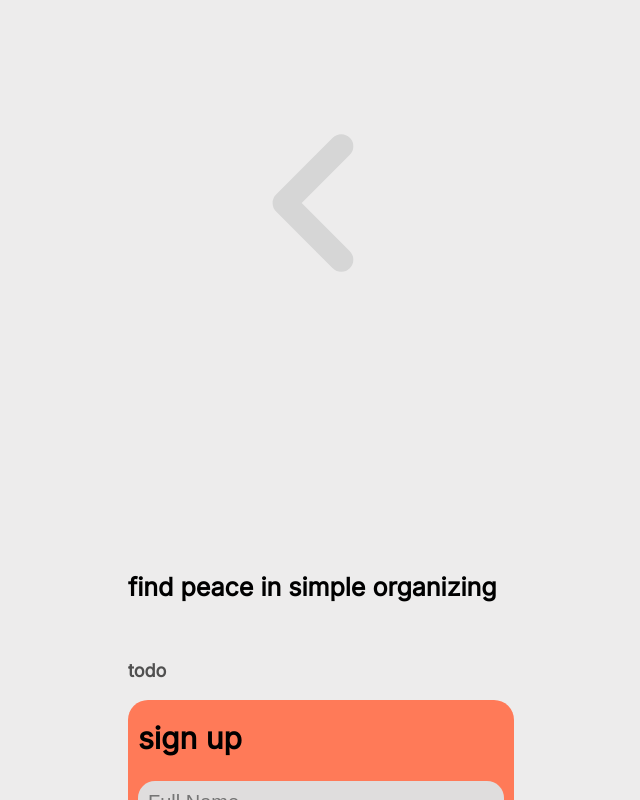
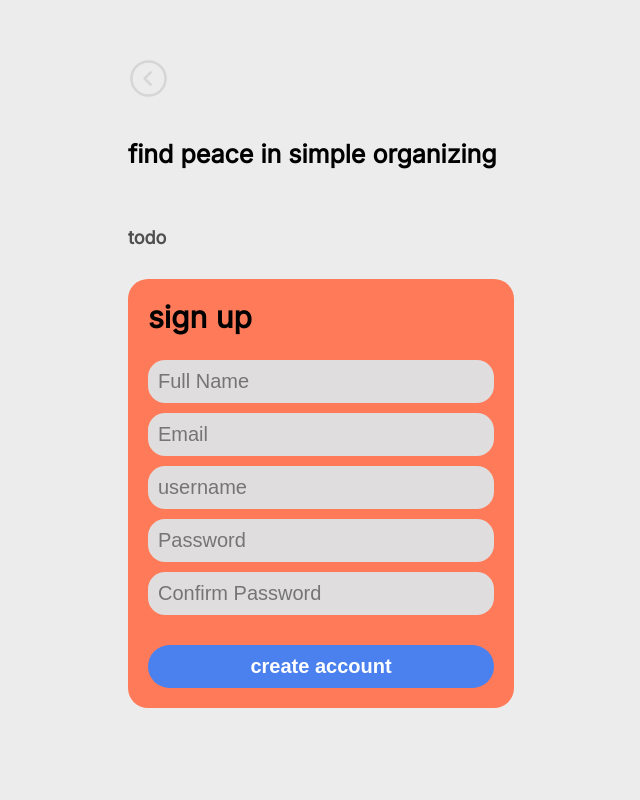
Before and after one commit to a-shevlin/todo-v1, a React (Vite) app in the folder frontend/: page /register in a window 1280 px wide. Shown: the top 800 px of the page, without its empty margins (319-959 px from the left). Built offline with nearby package versions, Linux system fonts and the light colour scheme.

Commit message:
add svg class rules and button animations.

```diff
--- a/frontend/src/components/auth/AuthForm.module.scss
+++ b/frontend/src/components/auth/AuthForm.module.scss
@@ -20,30 +20,63 @@
 	@include darkMode {
 		color: #ffffff;
 	}
-
 	.g_todo{
 		margin-top: 15%;
 	}
 
 	.tagline {
-		margin-top: 45%;
+		margin-top: 10%;
+		font-size: 2.5rem;
 	}
 }
+.nav {
+	margin-top: 15%;
+	width: 100%;
+	display: flex;
+	justify-content: space-between;
+
+	.svg {
+		width: 4.1rem;
+		transition: stroke 0.3s;
+		stroke: #d6d6d6;
+
+		&:hover {
+			stroke: rgb(255, 122, 88);
+		}
+
+		&:active {
+			stroke: rgb(239, 115, 84);
+		}
+	}
+}
+
+.nav_child {
+	width: fit-content;
+}
+
+.nav_route {
+	font-size: 1.7rem;
+	margin-top: 1rem;
+	text-align: center;
+	border-radius: 36%;
+}
+
 .bubble{
 	background-color: rgb(255, 122, 88);
 	height: fit-content;
-	padding: 1rem;
+	padding: 2rem;
 	padding-top: 2rem;
 	padding-bottom: 2rem;
 	border-radius: 2rem;
 	flex: 1;
 	margin: 0 auto;
-	margin-top: 5%;
+	margin-top: 8%;
 }
+
 .g_todo{
 	font-size: 1.8rem;
 	margin-top: 10%;
-	color: rgba(0, 0, 0, 0.664);
+	color: #000000a9;
 
 	@include darkMode {
 		color: rgba(255, 255, 255, 0.479);
@@ -51,10 +84,6 @@
 }
 .title {
 	font-size: 3rem;
-}
-.tagline {
-	font-size: 2.5rem;
-	margin-top: 10%;
 }
 .authForm {
 	margin-top: 2rem;
@@ -89,7 +118,7 @@
 		margin-left: 1rem;
 		font-weight: 600;
 		@include darkMode {
-			color: rgb(255, 255, 255);
+			color: rgb(255, 244, 213);
 		}
 	}
 	button {
@@ -102,6 +131,16 @@
 		border-radius: 3rem;
 		padding: 1rem 2rem;
 		margin-top: 3rem;
+		transition: background-color 0.3s;
 		cursor: pointer;
+
+		&:hover {
+			background: #3056a0;
+		}
+
+		&:active {
+			background: #233862;
+		}
 	}
+
 }
```
